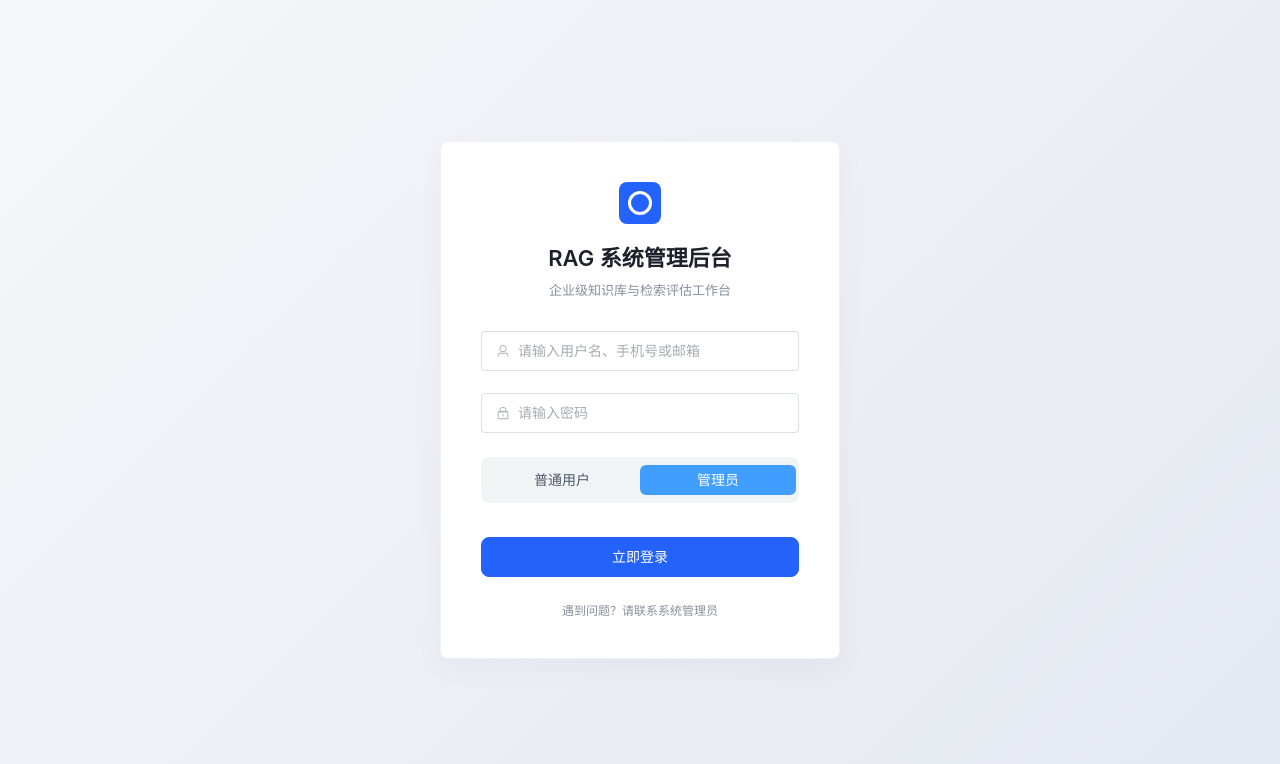
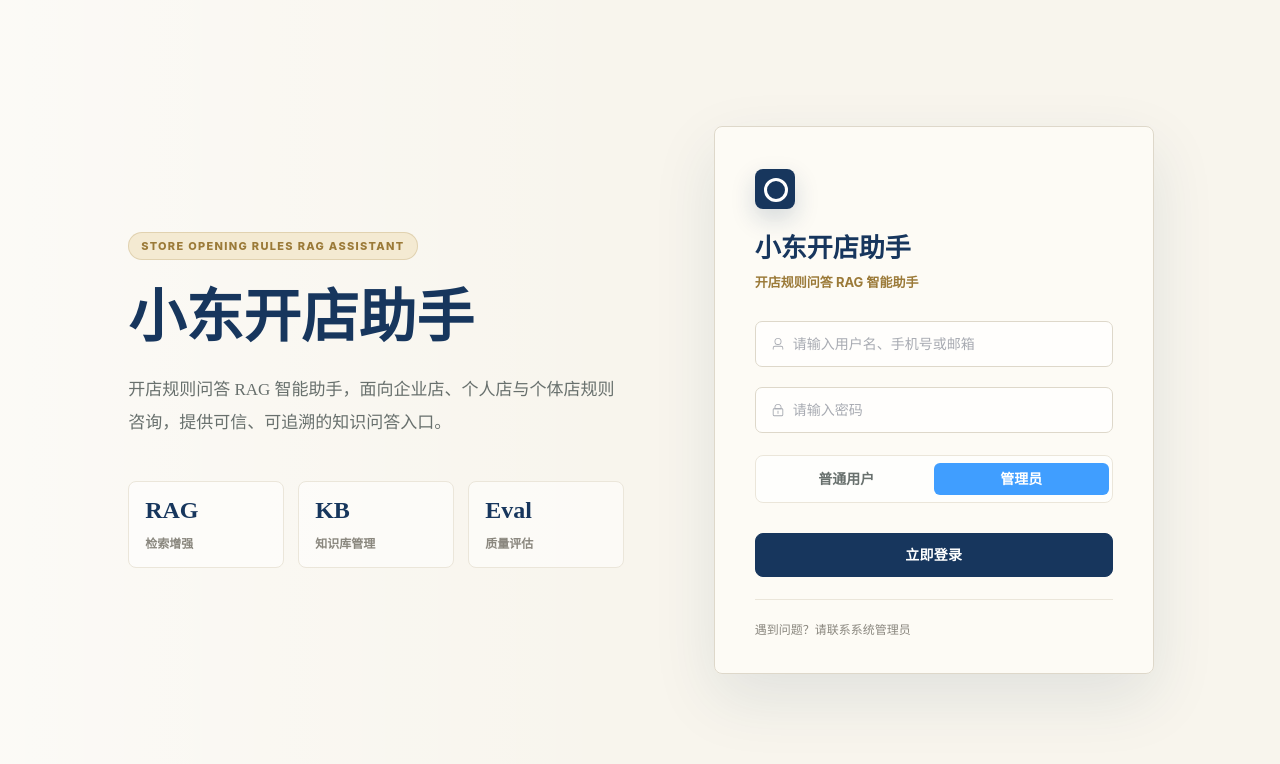
Before and after one commit to minedegithubhao/ekb_intelligent_assistant_web, a Vue app: page /login in a window 1280 px wide. Shown: the top 764 px of the page. Built offline with nearby package versions, Linux system fonts and the light colour scheme.

Commit message:
用户会话界面ui重新设计

```diff
--- a/src/views/login/index.vue
+++ b/src/views/login/index.vue
@@ -1,10 +1,32 @@
 <template>
   <div class="login-container">
+    <section class="login-brief" aria-hidden="true">
+      <div class="brief-kicker">Store Opening Rules RAG Assistant</div>
+      <h2>小东开店助手</h2>
+      <p>
+        开店规则问答 RAG 智能助手，面向企业店、个人店与个体店规则咨询，提供可信、可追溯的知识问答入口。
+      </p>
+      <div class="brief-metrics">
+        <div>
+          <strong>RAG</strong>
+          <span>检索增强</span>
+        </div>
+        <div>
+          <strong>KB</strong>
+          <span>知识库管理</span>
+        </div>
+        <div>
+          <strong>Eval</strong>
+          <span>质量评估</span>
+        </div>
+      </div>
+    </section>
+
     <div class="login-card">
       <div class="login-header">
         <div class="logo-icon"></div>
-        <h1>RAG 系统管理后台</h1>
-        <p class="subtitle">企业级知识库与检索评估工作台</p>
+        <h1>小东开店助手</h1>
+        <p class="subtitle">开店规则问答 RAG 智能助手</p>
       </div>
 
       <el-form ref="loginFormRef" :model="loginForm" :rules="rules" size="large" label-position="top">
@@ -122,35 +144,127 @@ const handleLogin = async () => {
 
 <style scoped>
 .login-container {
-  display: flex;
+  --login-surface: #f8f5ed;
+  --login-paper: #fdfbf6;
+  --login-ink: #252525;
+  --login-muted: #68706d;
+  --login-subtle: #8a877e;
+  --login-line: #ded8ca;
+  --login-line-soft: #ebe6da;
+  --login-navy: #17365d;
+  --login-gold: #9b7a38;
+  --login-gold-soft: #f4ead2;
+  --login-serif: "Noto Serif SC", "Songti SC", "SimSun", serif;
+  --login-sans: "Inter", "PingFang SC", "Microsoft YaHei", Arial, sans-serif;
+  display: grid;
+  grid-template-columns: minmax(360px, 0.95fr) minmax(360px, 480px);
+  gap: clamp(42px, 7vw, 112px);
   align-items: center;
   justify-content: center;
   min-height: 100vh;
-  padding: 24px;
-  background: linear-gradient(135deg, #f5f7fa 0%, #e4e8f0 100%);
+  padding: clamp(32px, 6vw, 72px);
+  color: var(--login-ink);
+  background:
+    linear-gradient(90deg, rgba(255, 255, 255, 0.52), transparent 48%),
+    var(--login-surface);
+  font-family: var(--login-sans);
+}
+
+.login-brief {
+  max-width: 640px;
+  padding-left: clamp(0px, 4vw, 42px);
+}
+
+.brief-kicker {
+  display: inline-flex;
+  align-items: center;
+  height: 28px;
+  padding: 0 12px;
+  margin-bottom: 26px;
+  color: var(--login-gold);
+  background: var(--login-gold-soft);
+  border: 1px solid rgba(155, 122, 56, 0.22);
+  border-radius: 999px;
+  font-size: 11px;
+  font-weight: 800;
+  letter-spacing: 0.12em;
+  text-transform: uppercase;
+}
+
+.login-brief h2 {
+  max-width: 560px;
+  margin: 0;
+  color: var(--login-navy);
+  font-family: var(--login-serif);
+  font-size: clamp(36px, 4.5vw, 62px);
+  font-weight: 700;
+  line-height: 1.12;
+}
+
+.login-brief p {
+  max-width: 560px;
+  margin: 24px 0 0;
+  color: var(--login-muted);
+  font-family: var(--login-serif);
+  font-size: 17px;
+  line-height: 1.9;
+}
+
+.brief-metrics {
+  display: grid;
+  grid-template-columns: repeat(3, minmax(0, 1fr));
+  gap: 14px;
+  max-width: 540px;
+  margin-top: 42px;
+}
+
+.brief-metrics div {
+  min-height: 86px;
+  padding: 16px;
+  background: rgba(255, 255, 255, 0.48);
+  border: 1px solid var(--login-line-soft);
+  border-radius: 8px;
+}
+
+.brief-metrics strong {
+  display: block;
+  color: var(--login-navy);
+  font-family: var(--login-serif);
+  font-size: 24px;
+  line-height: 1;
+}
+
+.brief-metrics span {
+  display: block;
+  margin-top: 12px;
+  color: var(--login-subtle);
+  font-size: 12px;
+  font-weight: 700;
 }
 
 .login-card {
-  width: min(100%, 400px);
-  padding: 40px;
-  background: #ffffff;
-  border: 1px solid rgba(235, 238, 245, 0.8);
+  width: min(100%, 440px);
+  padding: 42px 40px 36px;
+  background: rgba(253, 251, 246, 0.94);
+  border: 1px solid var(--login-line);
   border-radius: 8px;
-  box-shadow: 0 8px 32px rgba(0, 0, 0, 0.04);
+  box-shadow: 0 24px 64px rgba(23, 54, 93, 0.1);
+  backdrop-filter: blur(12px);
 }
 
 .login-header {
-  margin-bottom: 32px;
-  text-align: center;
+  margin-bottom: 30px;
+  text-align: left;
 }
 
 .logo-icon {
   position: relative;
-  width: 42px;
-  height: 42px;
-  margin: 0 auto 16px;
-  background: #2362fb;
+  width: 40px;
+  height: 40px;
+  margin: 0 0 18px;
+  background: var(--login-navy);
   border-radius: 8px;
+  box-shadow: 0 10px 24px rgba(23, 54, 93, 0.18);
 }
 
 .logo-icon::after {
@@ -166,26 +280,52 @@ const handleLogin = async () => {
 
 .login-header h1 {
   margin: 0 0 8px;
-  font-size: 22px;
-  font-weight: 600;
-  color: #1d2129;
+  color: var(--login-navy);
+  font-family: var(--login-serif);
+  font-size: 26px;
+  font-weight: 700;
+  letter-spacing: 0;
 }
 
 .subtitle {
   margin: 0;
   font-size: 13px;
-  color: #86909c;
+  color: var(--login-gold);
+  font-weight: 700;
+}
+
+.login-card :deep(.el-form-item) {
+  margin-bottom: 20px;
+}
+
+.login-card :deep(.el-input__wrapper) {
+  min-height: 46px;
+  background: rgba(255, 255, 255, 0.68);
+  border: 1px solid var(--login-line);
+  border-radius: 7px;
+  box-shadow: none;
+}
+
+.login-card :deep(.el-input__wrapper.is-focus) {
+  border-color: rgba(155, 122, 56, 0.56);
+  box-shadow: 0 0 0 3px rgba(155, 122, 56, 0.1);
+}
+
+.login-card :deep(.el-input__inner) {
+  color: var(--login-ink);
+  font-size: 14px;
 }
 
 .role-item {
-  margin-top: 24px;
+  margin-top: 22px;
 }
 
 .role-group {
   display: flex;
   width: 100%;
   padding: 3px;
-  background: #f2f3f5;
+  background: rgba(255, 255, 255, 0.58);
+  border: 1px solid var(--login-line-soft);
   border-radius: 8px;
 }
 
@@ -195,9 +335,10 @@ const handleLogin = async () => {
 
 .role-group :deep(.el-radio-button__inner) {
   width: 100%;
-  padding: 8px 0;
+  padding: 9px 0;
   font-size: 14px;
-  color: #4e5969;
+  font-weight: 700;
+  color: var(--login-muted);
   background: transparent;
   border: none !important;
   border-radius: 6px !important;
@@ -205,29 +346,64 @@ const handleLogin = async () => {
 }
 
 .role-group :deep(.el-radio-button__orig-radio:checked + .el-radio-button__inner) {
-  font-weight: 500;
-  color: #2362fb;
-  background: #ffffff;
-  box-shadow: 0 2px 6px rgba(0, 0, 0, 0.06) !important;
+  color: #fff;
+  background: var(--login-navy);
+  box-shadow: 0 8px 20px rgba(23, 54, 93, 0.16) !important;
 }
 
 .submit-btn {
   width: 100%;
-  margin-top: 12px;
-  font-weight: 500;
-  background: #2362fb !important;
-  border-color: #2362fb !important;
+  min-height: 44px;
+  margin-top: 10px;
+  font-weight: 800;
+  background: var(--login-navy) !important;
+  border-color: var(--login-navy) !important;
   border-radius: 8px;
+  letter-spacing: 0.02em;
 }
 
 .submit-btn:hover {
-  background: #3875ff !important;
+  background: #214a7c !important;
+  border-color: #214a7c !important;
 }
 
 .login-footer {
-  margin-top: 24px;
+  padding-top: 20px;
+  margin-top: 22px;
   font-size: 12px;
-  color: #86909c;
-  text-align: center;
+  color: var(--login-subtle);
+  text-align: left;
+  border-top: 1px solid var(--login-line-soft);
+}
+
+@media (max-width: 900px) {
+  .login-container {
+    grid-template-columns: 1fr;
+    gap: 28px;
+    padding: 24px;
+  }
+
+  .login-brief {
+    max-width: 440px;
+    padding-left: 0;
+  }
+
+  .login-brief h2 {
+    font-size: 34px;
+  }
+
+  .login-brief p {
+    font-size: 15px;
+  }
+
+  .brief-metrics {
+    display: none;
+  }
+
+  .login-card {
+    width: 100%;
+    max-width: 440px;
+    padding: 34px 24px 28px;
+  }
 }
 </style>
--- a/src/views/user-chat/index.vue
+++ b/src/views/user-chat/index.vue
@@ -140,18 +140,22 @@
 
       <footer class="composer">
         <div class="composer-toolbar">
-          <span class="composer-label">提问知识库</span>
-          <el-select
-            v-if="isAdmin"
-            v-model="knowledgeBaseType"
-            class="knowledge-select"
-            size="small"
-            @change="handleKnowledgeBaseChange"
-          >
-            <el-option label="企业知识库" value="enterprise" />
-            <el-option label="个人知识库" value="personal" />
-          </el-select>
-          <el-tag v-else type="primary" effect="plain">{{ activeKnowledgeBaseName }}</el-tag>
+          <div class="knowledge-switch" aria-label="知识库选择">
+            <button
+              type="button"
+              :class="{ active: knowledgeBaseType === 'enterprise' }"
+              @click="handleKnowledgeBaseChange('enterprise')"
+            >
+              企业知识库
+            </button>
+            <button
+              type="button"
+              :class="{ active: knowledgeBaseType === 'personal' }"
+              @click="handleKnowledgeBaseChange('personal')"
+            >
+              个人知识库
+            </button>
+          </div>
         </div>
         <div class="composer-input-row">
           <el-input
@@ -251,6 +255,8 @@ const handleLogout = async () => {
 }
 
 const handleKnowledgeBaseChange = async (value) => {
+  if (!knowledgeBaseNames[value]) return
+  knowledgeBaseType.value = value
   localStorage.setItem('knowledge_base_type', value)
   localStorage.setItem('knowledge_base_name', knowledgeBaseNames[value] || '')
   ElMessage.success(`已切换到${knowledgeBaseNames[value]}`)
@@ -1493,7 +1499,7 @@ a.source-title:hover {
 }
 
 .message-list {
-  padding-bottom: 220px;
+  padding-bottom: 142px;
 }
 
 .message-bubble p {
@@ -1510,9 +1516,9 @@ a.source-title:hover {
 }
 
 .composer {
-  width: clamp(520px, 50%, 760px);
-  max-width: 760px;
-  margin: 0 auto 34px;
+  width: calc(100% - 68px);
+  max-width: none;
+  margin: 0 auto 24px;
   padding: 0;
   background: transparent;
   border: none;
@@ -1522,42 +1528,66 @@ a.source-title:hover {
 }
 
 .composer-toolbar {
-  justify-content: flex-end;
-  min-height: 30px;
-  padding: 0 4px 8px;
+  justify-content: flex-start;
+  min-height: 26px;
+  padding: 0 2px 8px;
   background: transparent;
 }
 
-.composer-label {
-  margin-right: auto;
-}
-
-.knowledge-select {
-  width: 168px;
+.knowledge-switch {
+  display: inline-flex;
+  gap: 3px;
+  padding: 3px;
+  background: rgba(255, 255, 255, 0.62);
+  border: 1px solid rgba(222, 216, 202, 0.86);
+  border-radius: 999px;
+  box-shadow: var(--eks-shadow-hairline);
+}
+
+.knowledge-switch button {
+  height: 28px;
+  padding: 0 13px;
+  color: var(--eks-ink-muted);
+  background: transparent;
+  border: none;
+  border-radius: 999px;
+  cursor: pointer;
+  font-size: 12px;
+  font-weight: 700;
+}
+
+.knowledge-switch button:hover {
+  color: var(--eks-navy);
+  background: rgba(23, 54, 93, 0.06);
+}
+
+.knowledge-switch button.active {
+  color: #fff;
+  background: var(--eks-navy);
+  box-shadow: 0 6px 16px rgba(23, 54, 93, 0.18);
 }
 
 .composer-input-row {
-  grid-template-columns: minmax(0, 1fr) 66px;
-  gap: 12px;
+  grid-template-columns: minmax(0, 1fr) 48px;
+  gap: 8px;
   align-items: center;
-  padding: 12px;
-  background: rgba(253, 251, 246, 0.94);
-  border: 1px solid rgba(222, 216, 202, 0.86);
-  border-radius: 12px;
-  backdrop-filter: blur(14px);
-  box-shadow: 0 24px 54px rgba(23, 54, 93, 0.16);
+  padding: 8px;
+  background: var(--eks-surface);
+  border: 1px solid var(--eks-line);
+  border-radius: 10px;
+  box-shadow: 0 14px 36px rgba(23, 54, 93, 0.1);
 }
 
 .composer :deep(.el-textarea__inner) {
-  min-height: 86px !important;
-  height: 86px;
-  padding: 25px 18px;
+  min-height: 44px !important;
+  height: 44px;
+  padding: 10px 12px;
   background: transparent;
   border: none;
   border-radius: 10px;
   box-shadow: none;
-  font-size: 18px;
-  line-height: 1.6;
+  font-size: 15px;
+  line-height: 1.55;
 }
 
 .composer :deep(.el-textarea__inner:focus) {
@@ -1567,18 +1597,23 @@ a.source-title:hover {
 
 .composer .el-button {
   align-self: center;
-  width: 66px;
-  height: 66px;
-  min-height: 66px;
+  width: 48px;
+  height: 44px;
+  min-height: 44px;
+  padding: 0;
   color: #fff;
-  background: #2362fb;
-  border-color: #2362fb;
-  border-radius: 7px;
+  background: var(--eks-navy);
+  border-color: var(--eks-navy);
+  border-radius: 8px;
+}
+
+.composer .el-button :deep(span) {
+  display: none;
 }
 
 .composer .el-button:hover {
-  background: #1d4fd7;
-  border-color: #1d4fd7;
+  background: #214a7c;
+  border-color: #214a7c;
 }
 
 .composer .el-button.is-disabled,
@@ -1598,7 +1633,7 @@ a.source-title:hover {
   }
 
   .message-list {
-    padding-bottom: 160px;
+    padding-bottom: 134px;
   }
 
   .composer {
@@ -1609,28 +1644,32 @@ a.source-title:hover {
   }
 
   .composer-toolbar {
-    align-items: flex-start;
-    flex-direction: column;
-  }
-
-  .knowledge-select {
+    align-items: center;
+    flex-direction: row;
+  }
+
+  .knowledge-switch {
     width: 100%;
   }
 
+  .knowledge-switch button {
+    flex: 1;
+  }
+
   .composer-input-row {
-    grid-template-columns: 1fr;
-    padding: 12px;
+    grid-template-columns: minmax(0, 1fr) 48px;
+    padding: 8px;
   }
 
   .composer :deep(.el-textarea__inner) {
-    height: auto;
-    min-height: 72px !important;
-    padding: 14px;
+    height: 44px;
+    min-height: 44px !important;
+    padding: 10px 12px;
     font-size: 15px;
   }
 
   .composer .el-button {
-    width: 100%;
+    width: 48px;
     height: 44px;
     min-height: 44px;
   }
```
